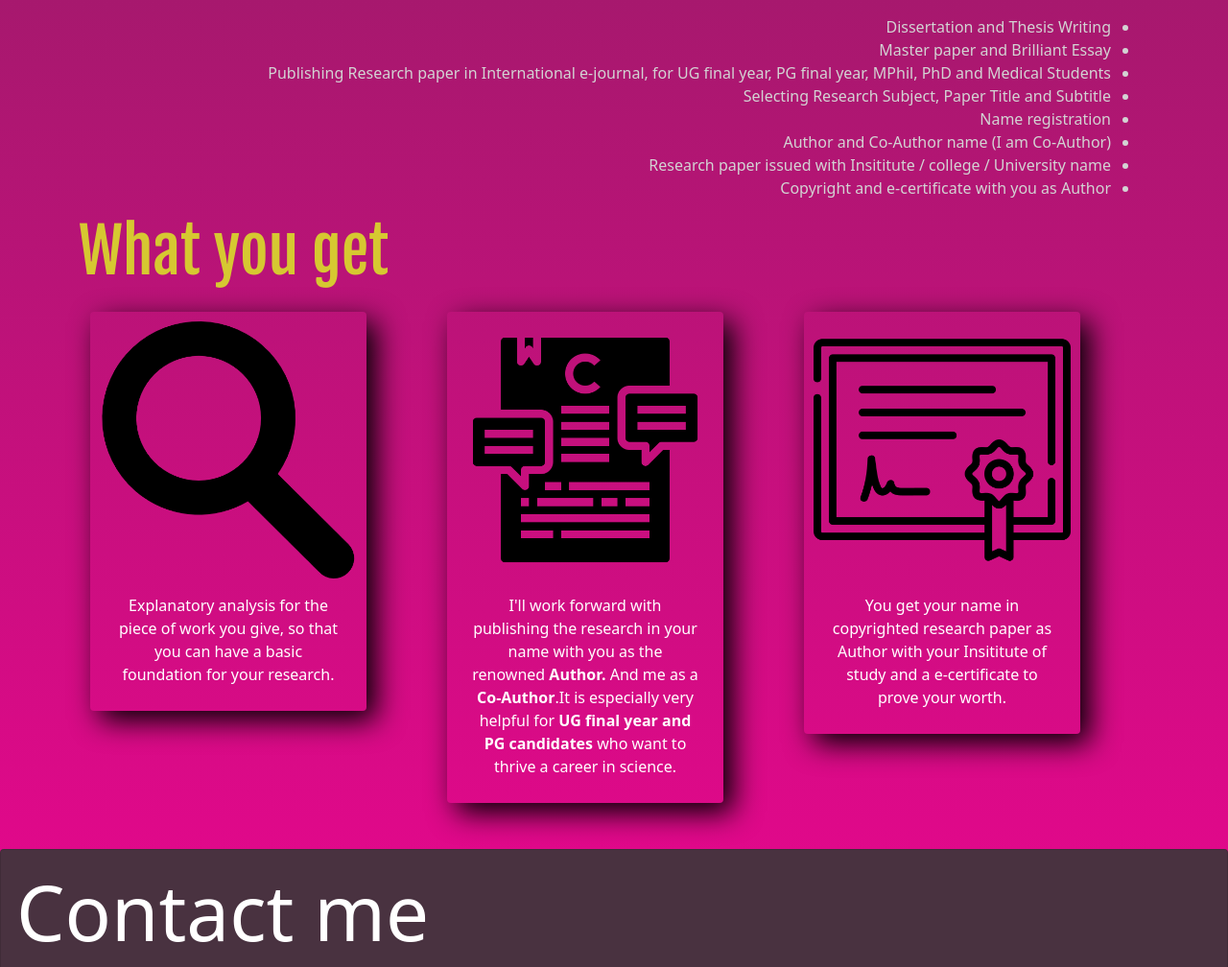
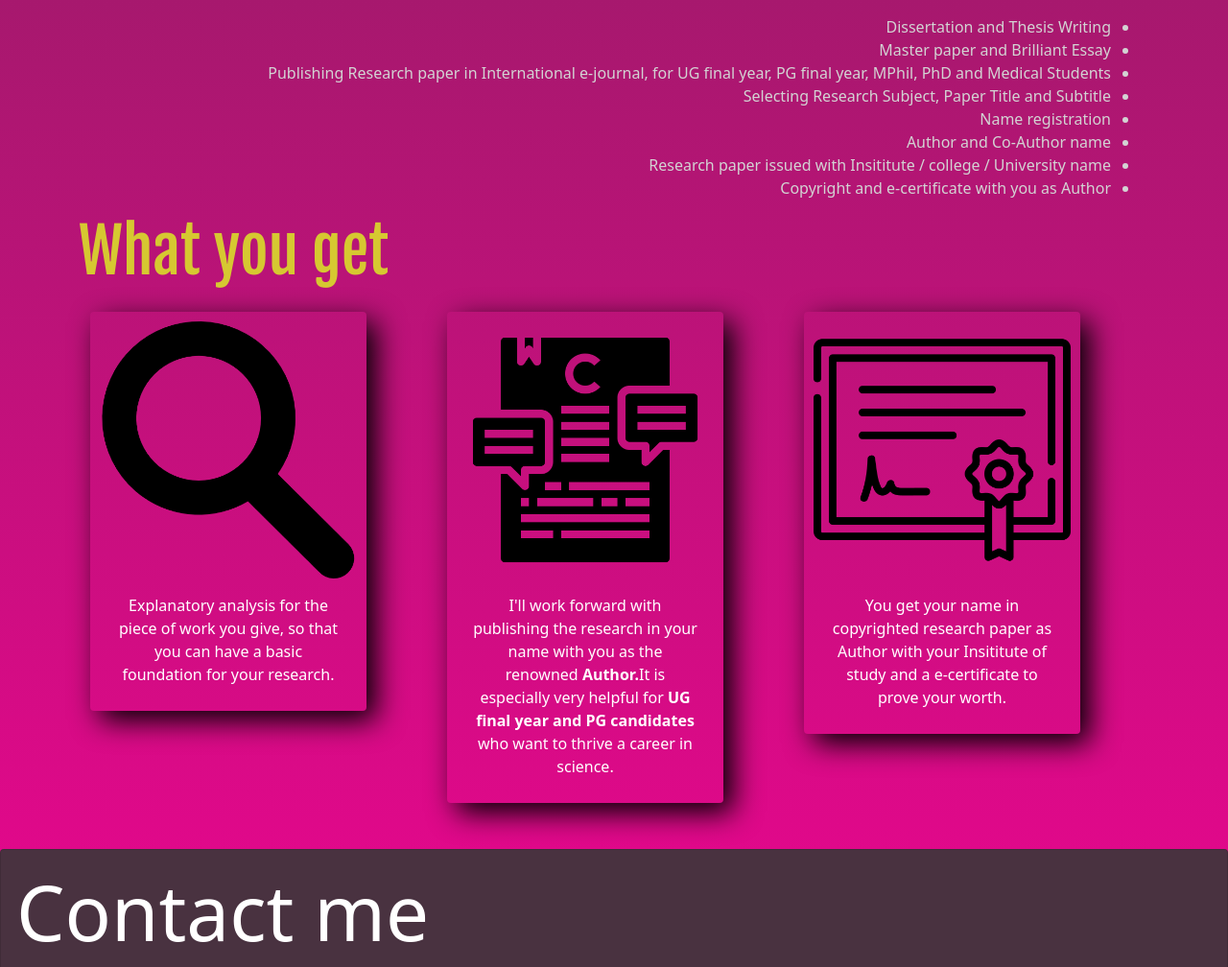
Before and after one commit to Einstein-kannan/ScienceProject, a plain HTML site: page index.html in a window 1280 px wide. Shown: the part 1460-2468 px from the top of the page at 96% size. Drawn offline with nearby package versions, Linux system fonts and the light colour scheme.

Commit message:
Updated typos

```diff
--- a/index.html
+++ b/index.html
@@ -112,7 +112,7 @@
        <li>Publishing Research paper in International e-journal, for UG final year, PG final year, MPhil, PhD and Medical Students</li>
        <li>Selecting Research Subject, Paper Title and Subtitle</li>
        <li>Name registration</li>
-       <li>Author and Co-Author name (I am Co-Author)</li>
+       <li>Author and Co-Author name</li>
        <li>Research paper issued with Insititute / college / University name</li>
        <li>Copyright and e-certificate with you as Author</li>
      </ul>
@@ -138,8 +138,7 @@
   box-shadow: 10px 10px 30px black;">
   <img src="./article.png" class="card-img-top bg-transparent" alt="research">
   <div class="card-body bg-transparent">
-    <p class="card-text text-white">I'll work forward with publishing the research in your name with you as the renowned <strong>Author.</strong>
-      And me as a <strong>Co-Author</strong>.It is especially very helpful for <strong>UG final year and PG candidates</strong> who want to thrive a career in science.
+    <p class="card-text text-white">I'll work forward with publishing the research in your name with you as the renowned <strong>Author.</strong>It is especially very helpful for <strong>UG final year and PG candidates</strong> who want to thrive a career in science.
      </p>
   </div>
 </div>
```
